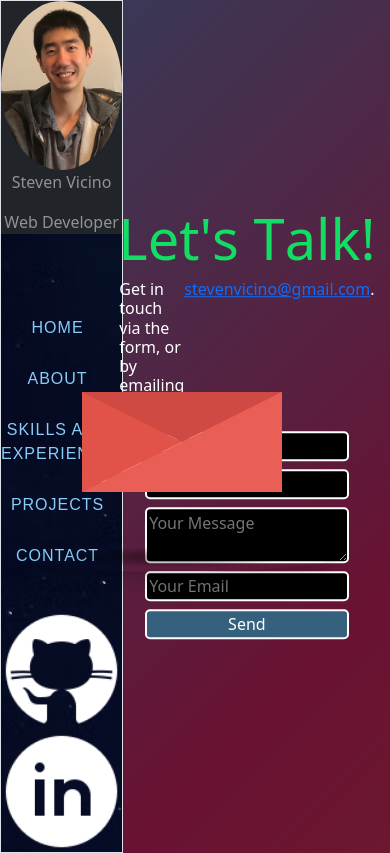
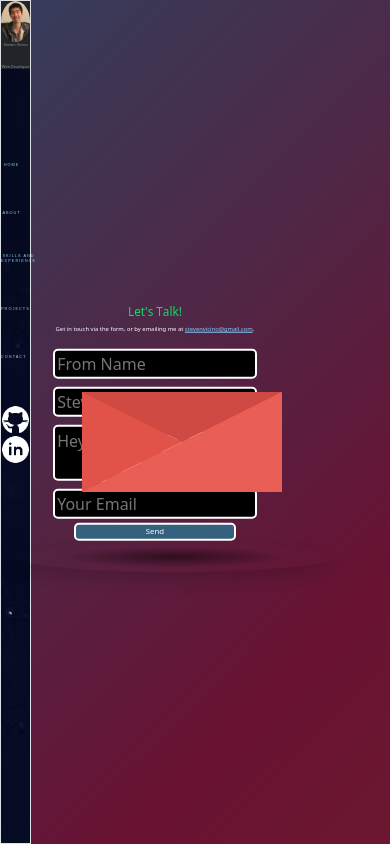
Before and after one commit to StevenVicino/my-website, a React (Create React App) app: page /Contact in a window 390 px wide. Built offline with nearby package versions, Linux system fonts and the light colour scheme.

Commit message:
added responsive text sizes

```diff
--- a/src/App.css
+++ b/src/App.css
@@ -6,10 +6,18 @@
   background-size: 400% 400%;
   animation: gradient 10s ease infinite;
 }
+
+h2{
+  font-size:2.5vw;
+}
+
+#light-blue{
+  color:lightskyblue
+}
 /* ---- Sidebar --- */
 
 #sidebar {
-  width: 125px;
+  width: 8vw;
   min-height: 100vh;
 }
 
@@ -18,7 +26,7 @@
 }
 
 #nav-title {
-  font-size: 1rem;
+  font-size: 1vw;
   text-align: center;
 }
 
@@ -29,6 +37,7 @@ nav {
 }
 
 #nav-link{
+  font-size: 1vw;
   color:lightskyblue
 }
 
@@ -52,7 +61,7 @@ nav {
 #styled-heading {
   display: flex;
   justify-content: center;
-  font-size: 3.5rem;
+  font-size: 4.5vw;
   color: aliceblue;
 }
 
@@ -91,7 +100,7 @@ nav {
   box-shadow: rgba(0,0,0,1) 0 1px 0;
   text-shadow: rgba(0,0,0,.4) 0 1px 0;
   color: white;
-  font-size: 24px;
+  font-size: 3vw;
   font-family: Georgia, serif;
   text-decoration: none;
   vertical-align: middle;
@@ -109,19 +118,19 @@ nav {
   /* ---- About ----  */
 
   #styled-paragraph{
-    font-size: 1rem;
+    font-size: 1.5vw;
     color: white;
   }
 
   #styled-paragraph-about{
     display: flex;
     justify-content: center;
-    font-size: 1rem;
+    font-size: 1.5vw;
     color: white;
   }
 
   #styled-ending{
-    font-size: 1rem;
+    font-size: 1.5vw;
     color: rgb(17, 222, 99)
   }
 
@@ -129,7 +138,7 @@ nav {
 #styled-heading-about {
   display: flex;
   justify-content: center;
-  font-size: 3.5rem;
+  font-size: 3vw;
   color: rgb(17, 222, 99);
 }
 
@@ -156,6 +165,9 @@ margin-top:0.5em;
 }
 
 #input-button{
+  align-self: center;
+  width: 80%;
+  font-size: 2vw;
   background-color:  #35617f;
   color: white;
   border: 2px solid #fff;
@@ -241,7 +253,7 @@ margin-top:0.5em;
 #h1 {
   color: #333;
   font-family: tahoma;
-  font-size: 3rem;
+  font-size: 3.25vw;
   font-weight: 100;
   line-height: 1.5;
   text-transform: uppercase;
@@ -474,16 +486,18 @@ margin-top:0.5em;
 }
 
 .slide-title {
+  font-size:3vw;
   margin-bottom: 20px;
-  font-size: 36px;
   color: rgb(17, 222, 99);
 }
 
 .slide-text {
+  font-size:1.5vw;
   margin-bottom: 20px;
 }
 
 .slide-link {
+  font-size:2vw;
   display: inline-block;
   padding: 10px 20px;
   color: #fff;
@@ -778,3 +792,48 @@ margin-top:0.5em;
     opacity: 0;
   }
 }
+
+/* --- media query  smaller than 1025px --- */
+@media screen and (max-width: 1025px){
+  .wrapper {
+    display: flex;
+    width: 100%;
+    align-items: stretch;
+    background: linear-gradient(-45deg, #7c341d, #691233, #0e5d79, #0e7c62);
+    background-size: 400% 400%;
+    animation: gradient 10s ease infinite;
+  }
+
+#sidebar {
+  width: 8vw;
+  min-height: 100vh;
+}
+
+#headshot-me {
+  width: 100%;
+}
+
+#nav-title {
+  font-size: 1vw;
+  text-align: center;
+}
+
+nav {
+  display: block;
+  text-align: center;
+  background-image: url("./images/night-sky.avif");
+}
+
+#nav-link{
+  font-size: 1vw;
+  color:lightskyblue
+}
+
+#nav-link:hover{
+  color: darkblue !important;
+}
+
+#menu{
+  margin-top: 5em;
+}
+}
--- a/src/Layout/About.js
+++ b/src/Layout/About.js
@@ -5,7 +5,7 @@ function About() {
     <div className="container min-vh-100">
       <div className="row min-vh-100 justify-content center align-items-center">
         <div className="col-5" id="text-box">
-          <h1 id="styled-heading-about">Me, Myself and I</h1>
+          <h1 id="styled-heading-about">Me, Myself, and I</h1>
           <p id="styled-paragraph">
             I'm a web developer located in Valley Stream, NY. I'm passionate
             about making great websites, apps and more!
--- a/src/Layout/Contact.js
+++ b/src/Layout/Contact.js
@@ -43,8 +43,11 @@ function Contact() {
             <div id="letter">!</div>
           </h1>
           <h4 id="styled-paragraph-about">
-            Get in touch via the form, or by emailing me at{" "}
-            <a href="mailto:stevenvicino@gmail.com">stevenvicino@gmail.com</a>.
+            Get in touch via the form, or by emailing me at&nbsp;
+            <a href="mailto:stevenvicino@gmail.com" id="light-blue">
+              stevenvicino@gmail.com
+            </a>
+            .
           </h4>
           <form className="d-flex flex-column" onSubmit={onSubmit}>
             <input
@@ -58,7 +61,7 @@ function Contact() {
             <input
               type="text"
               name="to_name"
-              placeholder="To Name"
+              placeholder="Steven Vicino"
               value={toSend.to_name}
               onChange={handleChange}
               id="input-box"
@@ -66,7 +69,7 @@ function Contact() {
             <textarea
               type="text"
               name="message"
-              placeholder="Your Message"
+              placeholder="Hey, let's work together!"
               value={toSend.message}
               onChange={handleChange}
               id="input-box"
--- a/src/Layout/Homepage.js
+++ b/src/Layout/Homepage.js
@@ -6,7 +6,7 @@ function Homepage() {
     <div className="container" id="homepage">
       <div className="text-center vertical-center" id="backlight">
         <h1 id="styled-heading">
-          <div id="letter 3-d">H</div>
+          <div id="letter">H</div>
           <div id="letter">i</div>
           <div id="letter">!</div>
         </h1>
```
